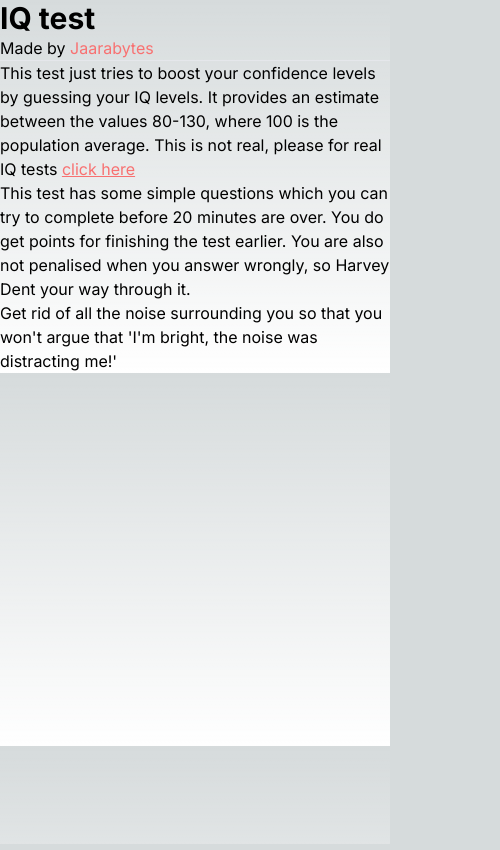
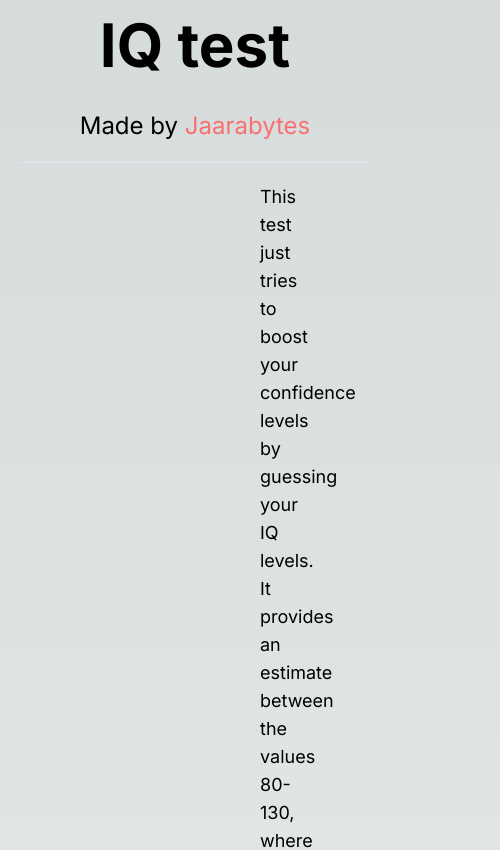
Before and after one commit to Jaarabytes/jipime, a Next.js app: page / in a window 390 px wide. Shown: the top 850 px of the page, 500 px wide, since content can reach past the window. Built offline with nearby package versions, Linux system fonts and the light colour scheme.

Commit message:
feat: add more responsiveness
add tailwindcss classes for more responsiveness

```diff
--- a/app/page.tsx
+++ b/app/page.tsx
@@ -1,18 +1,25 @@
+import Age from "@/app/ui/home/Age"
+
 export default function HomePage() {
   return (
     <>
-      <h1 className="text-3xl font-bold">IQ test</h1>
-      <p>Made by <a href="https://jaarabytes.vercel.app" className="text-red-400">Jaarabytes</a></p>
+      <div className="px-5 text-center">
+        <h1 className="text-[60px] font-bold">IQ test</h1>
+        <p className="text-2xl py-5">Made by <a href="https://jaarabytes.vercel.app" className="text-red-400">Jaarabytes</a></p>
         <hr />
-      <p>This test just tries to boost your confidence levels by guessing your IQ levels. It provides an estimate between the values 80-130,
+        <div className="px-60 my-5">
+          <p className="text-lg my-5">This test just tries to boost your confidence levels by guessing your IQ levels. It provides an estimate between the values 80-130,
             where 100 is the population average. This is not real, please for real IQ tests <a href="/real"
             className="text-red-400 underline">click here</a>
           </p>
-      <p>
+          <p className="text-lg">
             This test has some simple questions which you can try to complete before 20 minutes are over. You do get points for finishing the test earlier.
             You are also not penalised when you answer wrongly, so Harvey Dent your way through it.
           </p>
-      <p>Get rid of all the noise surrounding you so that you won&apos;t argue that &apos;I'm bright, the noise was distracting me!&apos;</p>
+          <p className="text-lg my-5 text-lg">Create a conducive environment around you by getting rid of all the noise surrounding you.</p>
+        </div>
+        <Age />
+      </div>
     </>
   )
 }
```
Lines whose indentation alone changed are shown as unchanged.
